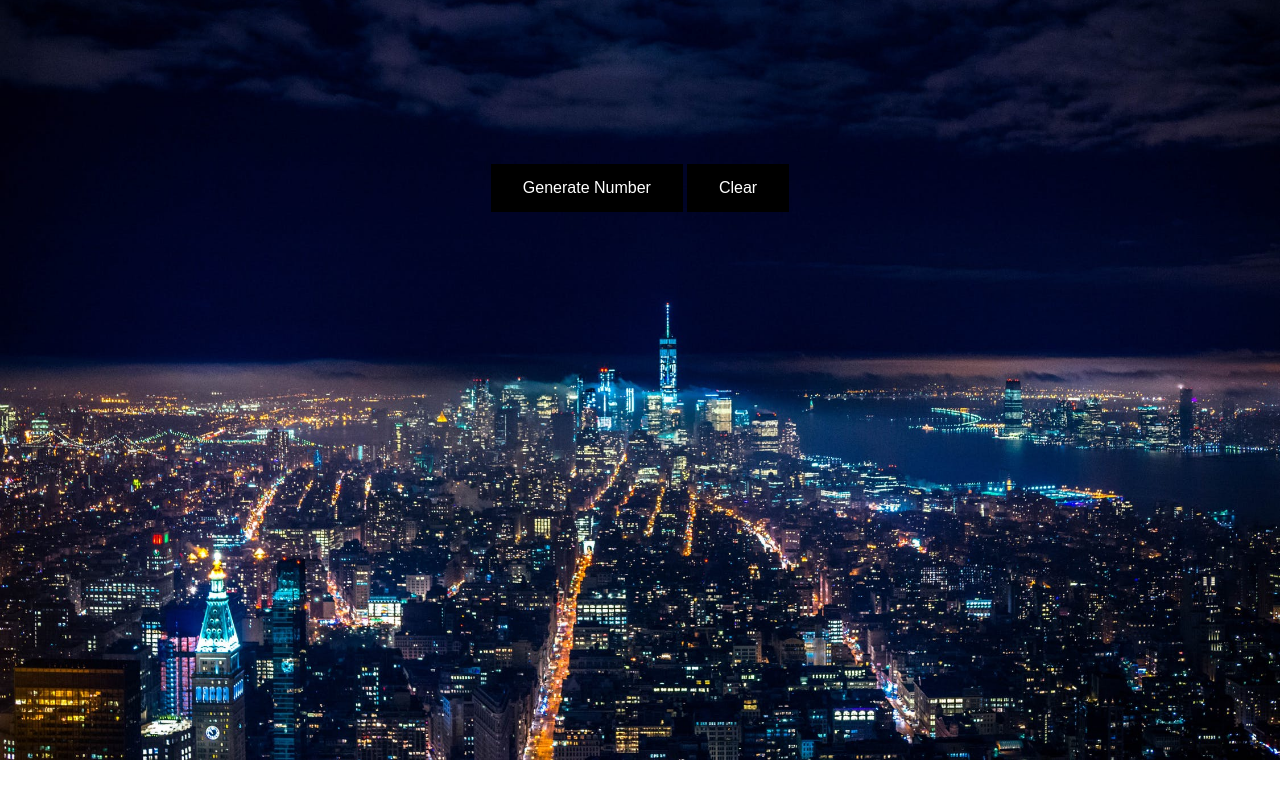
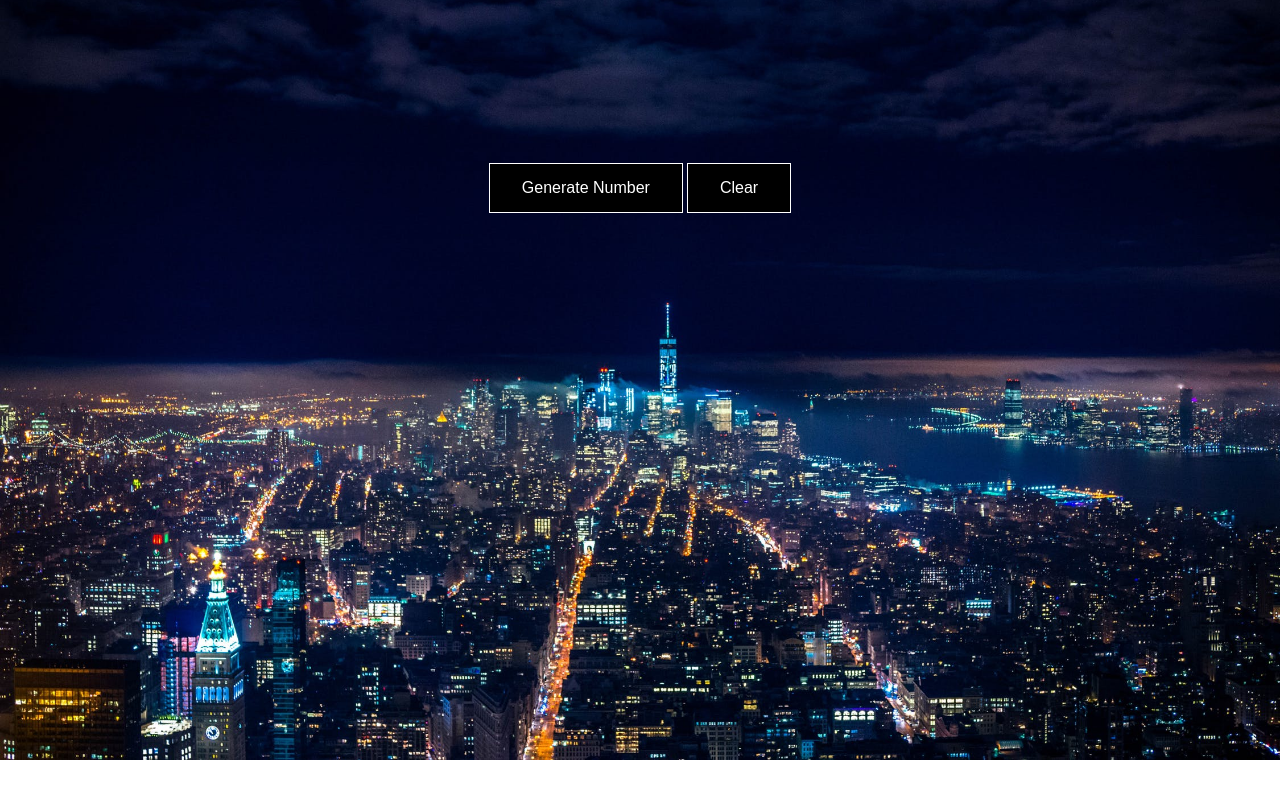
Before and after one commit to bschwartz10/random-message-generator, a plain HTML site: page index.html in a window 1280 px wide. Shown: the part 67-855 px from the top of the page. Drawn offline with Linux system fonts and the light colour scheme.

Commit message:
update border color

```diff
--- a/styles.css
+++ b/styles.css
@@ -59,7 +59,7 @@ button {
   -webkit-transition-duration: 0.4s; /* Safari */
   transition-duration: 0.4s;
   background-color: #000000;
-  border: none;
+  border: 1px solid #ffffff;
   color: white;
   padding: 15px 32px;
   text-align: center;
@@ -71,6 +71,7 @@ button {
 button:hover {
   background-color: #ffffff; /* Green */
   color: black;
+  border-color: #000000;
 }
 
 .number {
```
